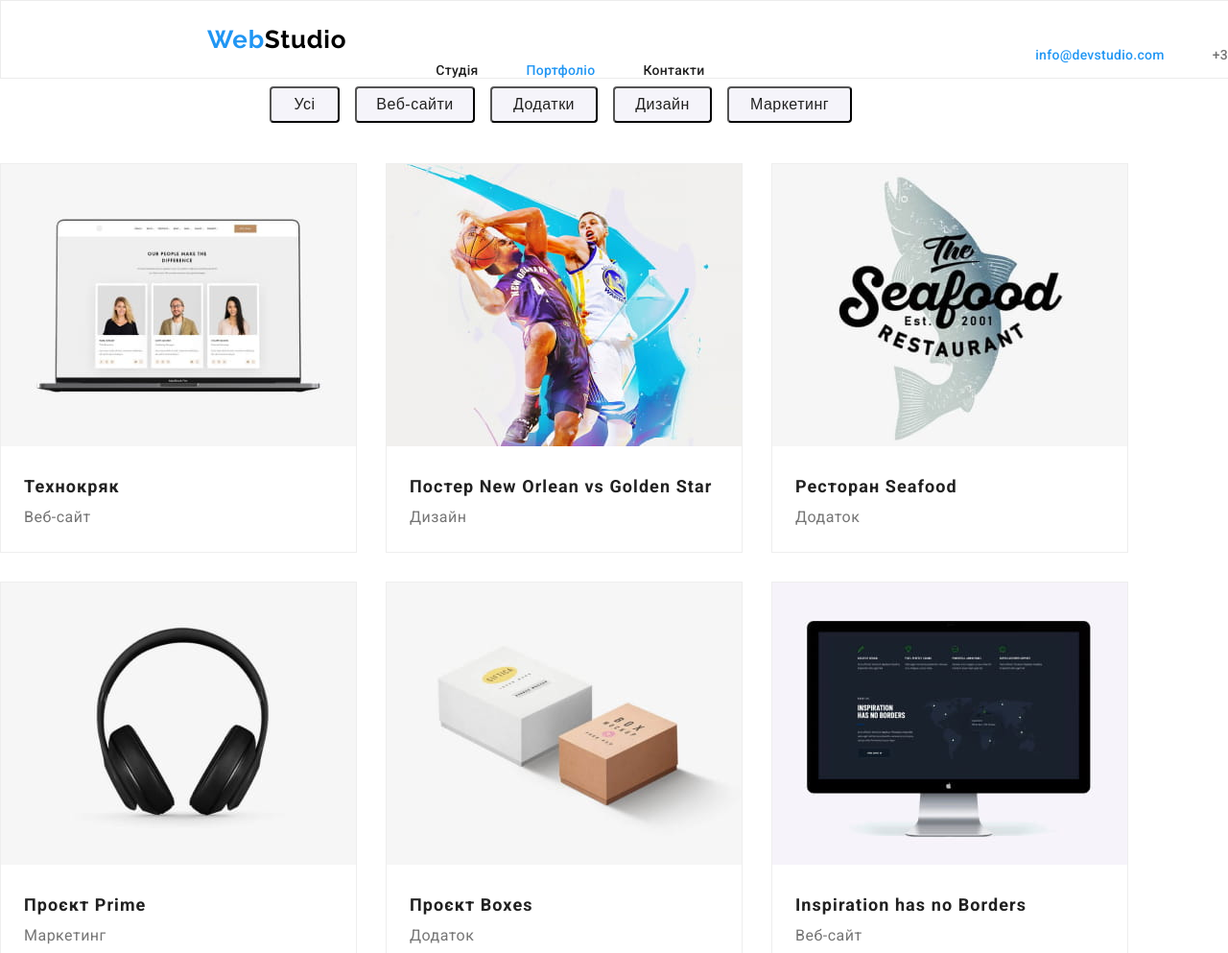
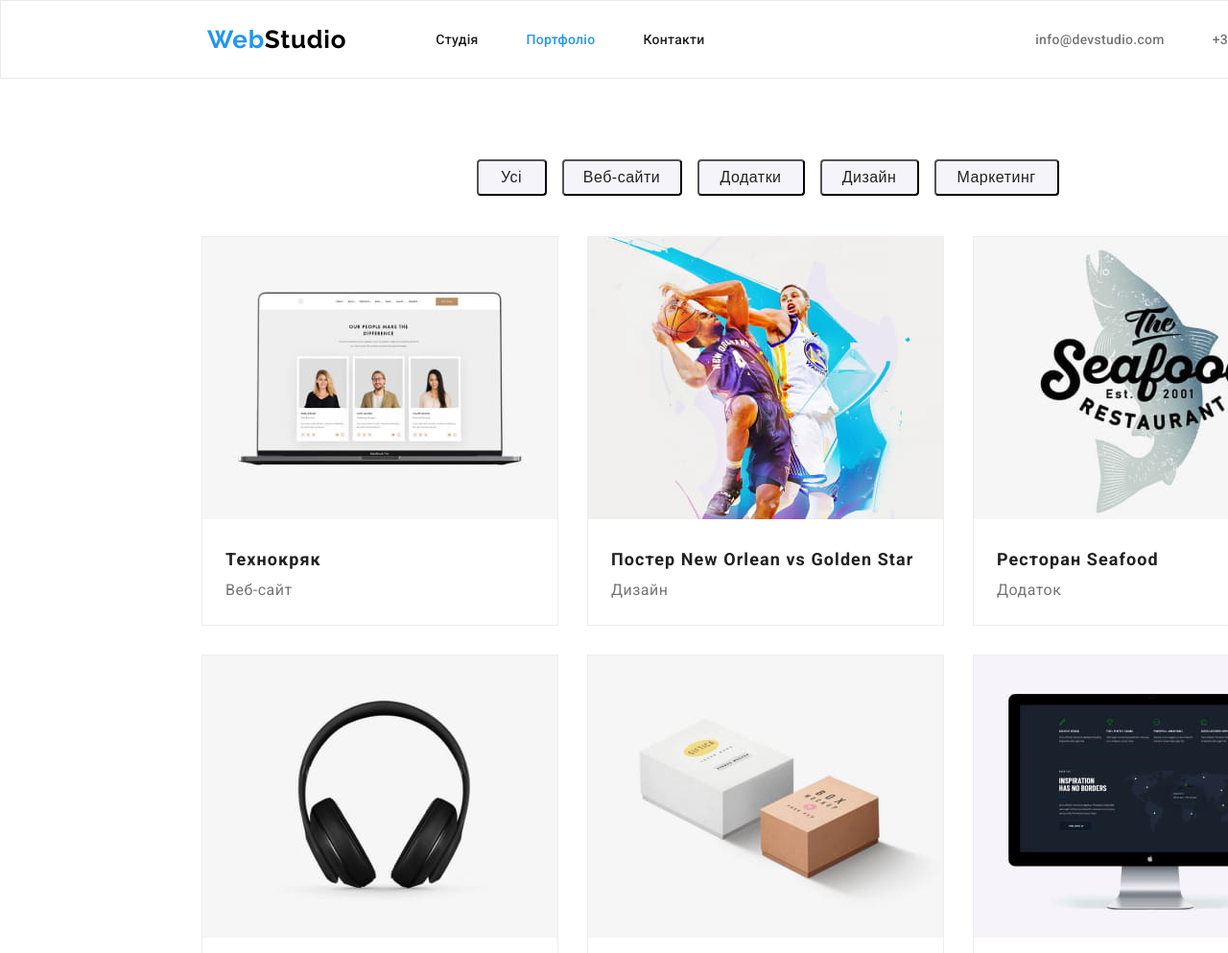
Before and after one commit to InnaKolesnykova/hw-02, a plain HTML site: page portfolio.html in a window 1280 px wide. Shown: the top 993 px of the page at 96% size. Drawn offline with Linux system fonts and the light colour scheme.

Commit message:
HW-2 Done
Задані відступи згідно макету, та шрифти

```diff
--- a/css/styles.css
+++ b/css/styles.css
@@ -60,7 +60,8 @@ body
     width: 281px;
     height: 16px;
     flex-shrink: 0;
-    margin-top: 0;
+    margin-top: 32px;
+    margin-bottom: 32px;
     margin-left: 93px;
 }
 
@@ -107,7 +108,7 @@ body
     font-size: 14px;
     font-weight: 500;
     letter-spacing: 0.28px;
-    margin-top: 32px;
+    margin-top: 0;
     margin-right: 50px;
 }
 
@@ -119,17 +120,19 @@ body
     font-size: 14px;
     font-weight: 500;
     letter-spacing: 0.28px;
+    margin-bottom: 32px;
     margin-left: 50px;
     margin-top: 32px;
 }
 
 .contact-link-email
 {
-    color: #2196F3;
+    color: var(--secondary-color);
     font-family: var(--main-font);
     font-size: 14px;
     font-weight: 500;
     letter-spacing: 0.28px;
+    margin-bottom: 32px;
     margin-left: 344px;
     margin-top: 32px;
 }
@@ -408,16 +411,18 @@ body
 }
 
 /*Project Portfolio*/
-.body-portfolio
+.portfolio-main
 {
+    width: 1180px;
+    height: 1360px;
     color: var(--background-color);
     display: flex;
-    width: 1600px;
     flex-direction: column;
     justify-content: center;
     align-items: center;
-    gap: 94px;
     margin: 0 auto;
+    margin-top: 94px;
+    margin-bottom: 94px;
 }
 
 .portfolio-filters
@@ -425,7 +430,6 @@ body
     width: 575px;
     height: 54px;
     margin-bottom: 34px;
-    margin-left: 297px;
 }
 
 .portfolio-main
```
Also changed, not shown: portfolio.html (+3 -2 lines).
